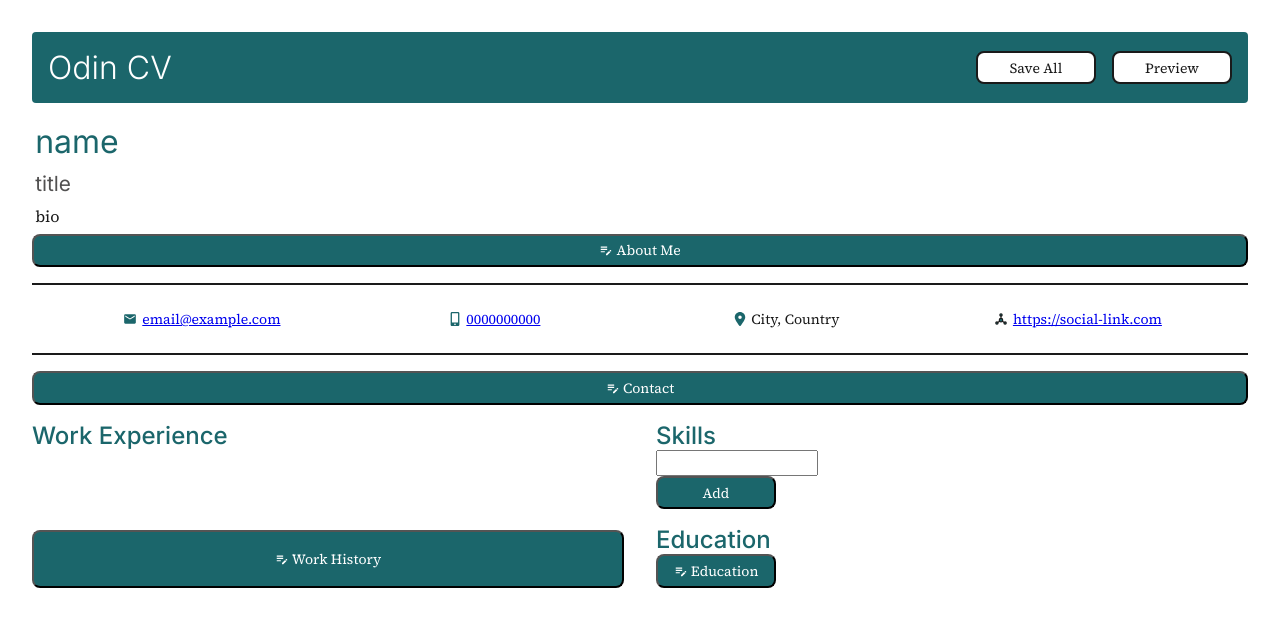
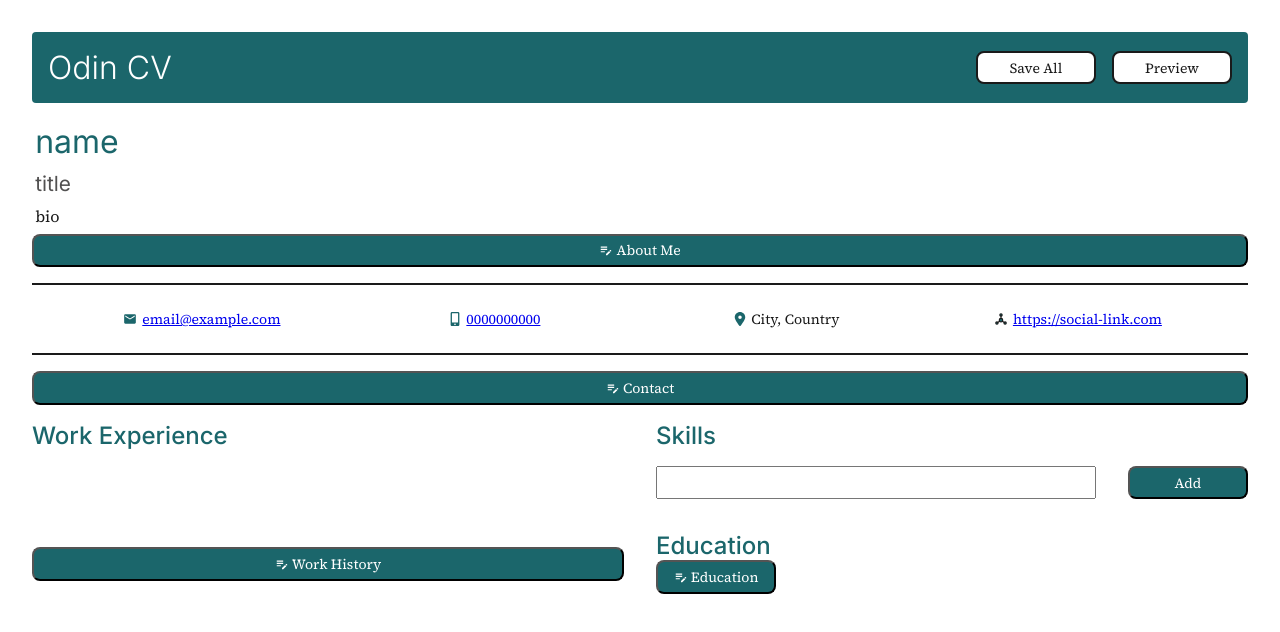
Before and after one commit to Liam-JL/cv-application, a React (Vite) app: page / in a window 1280 px wide. Both pictures are taken after a click on the button "Skills". Shown: the top 632 px of the page. Built offline with nearby package versions, Linux system fonts and the light colour scheme.

Commit message:
Style Skills component

```diff
--- a/src/Skills.jsx
+++ b/src/Skills.jsx
@@ -36,6 +36,7 @@ export default function SkillSection({active, onActivate}) {
             {active ?
             <form className="new-skill-form"onSubmit={handleSubmit}>
                 <input
+                className="new-skill-form-input"
                 type="text"
                 value={newItem}
                 onChange={(e) => setNewItem(e.target.value)}
@@ -43,7 +44,7 @@ export default function SkillSection({active, onActivate}) {
                 <button className="btn">Add</button>
             </form>
             : null}
-            <ul>
+            <ul className="skills-list">
                 {skills.map(skill =>
                     <SkillItem  active={active} key={skill.id} id={skill.id} value={skill.value} deleteSkill={deleteSkill} />
                 )}
@@ -55,8 +56,8 @@ export default function SkillSection({active, onActivate}) {
 
 export function SkillItem({active, id, value, deleteSkill}) {
     return (
-        <li>
-            {value}
+        <li className="skill-item">
+            <span className="skill-item__value">{value}</span>
             {active ?
             <button
             className="btn btn--delete-skill"
--- a/src/styles/components.css
+++ b/src/styles/components.css
@@ -158,3 +158,47 @@
     content: '— ';
     text-indent: 5px;
 }
+
+/* Skills */
+.section--skills {
+    display: grid;
+    row-gap: 1rem;
+}
+
+.new-skill-form {
+    display: flex;
+    gap: 2rem;
+}
+
+.new-skill-form-input {
+    flex-grow: 1;
+    padding: 0.3rem;
+}
+
+.skills-list {
+    display: flex;
+    flex-wrap: wrap;
+    gap: 1rem;
+}
+
+.skill-item {
+    display: flex;
+}
+
+.skill-item__value {
+    background-color: var(--color-text-secondary);
+    border-radius: 4px;
+    color: var(--color-bg);
+    padding: 0.4rem;
+
+}
+
+.btn--delete-skill {
+    background: none;
+    border: none;
+    min-width: fit-content;
+}
+
+.btn--delete-skill svg {
+    fill: red;
+}
--- a/src/styles/global.css
+++ b/src/styles/global.css
@@ -53,6 +53,7 @@ img {
   display: flex;
   justify-content: center;
   align-items: center;
+  align-self: center;
   gap: 0.2rem;
   padding: 0.3rem;
   min-width: 120px;
```
